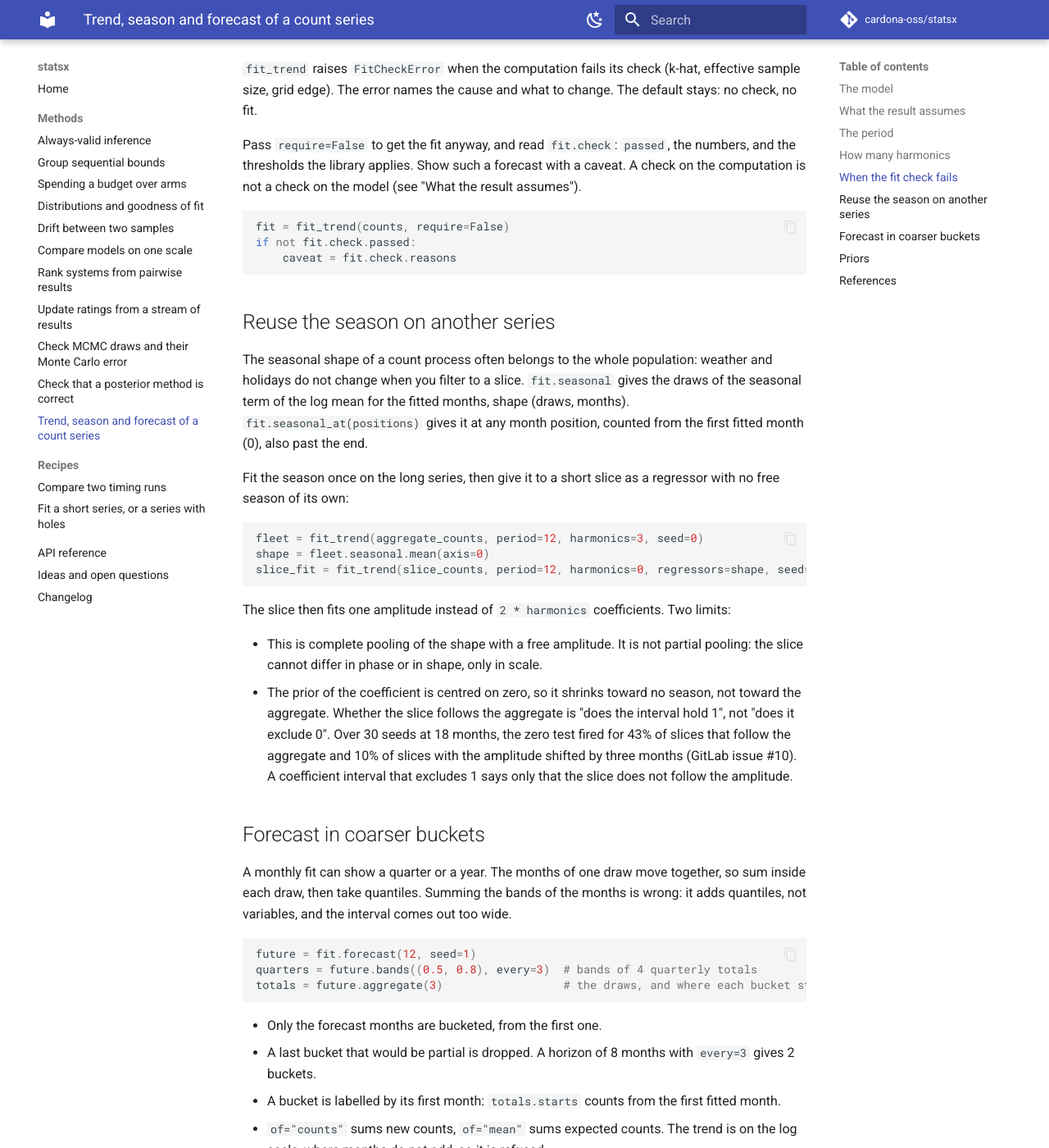
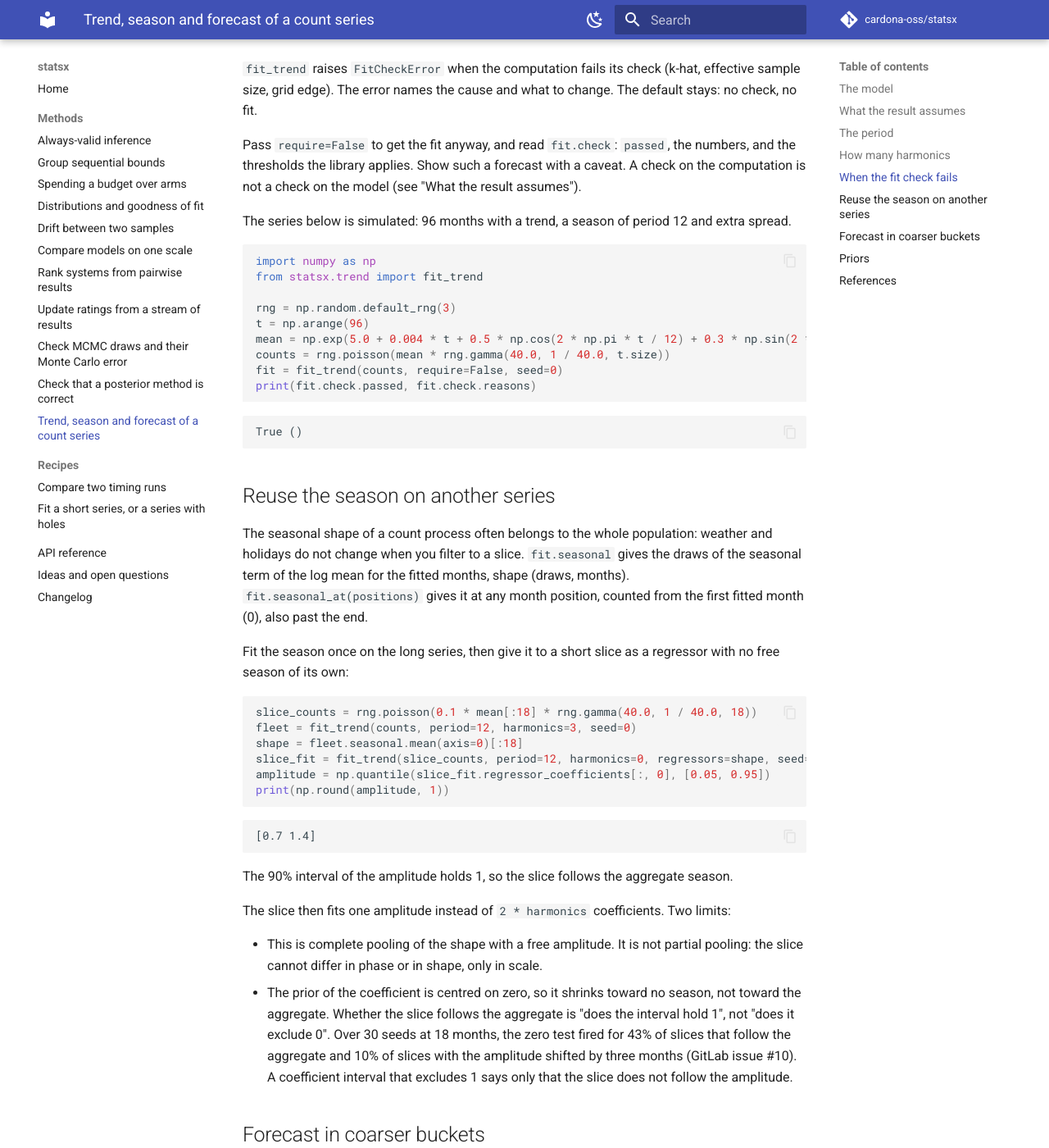
Before and after one commit to jorgeecardona/statsx, an MkDocs documentation site: the page built from docs/methods/trend.md, in a window 1280 px wide and 1400 px high, scrolled down 1641 px. Shown: the whole window at 82% size. Built offline with MkDocs 1.6.1 and Material for MkDocs 9.7.7, drawn with Linux system fonts in a browser that asks for light colours; comment, search, counter and statistics services are not loaded; some of the changed text lies outside the part shown.

Commit message:
docs: every python example in the README and methods pages runs and shows its output (trend, Elo), one namespace per page

````diff
--- a/docs/methods/trend.md
+++ b/docs/methods/trend.md
@@ -60,10 +60,22 @@ Pass `require=False` to get the fit anyway, and read `fit.check`: `passed`, the
 thresholds the library applies. Show such a forecast with a caveat. A check on the computation is
 not a check on the model (see "What the result assumes").
 
+The series below is simulated: 96 months with a trend, a season of period 12 and extra spread.
+
 ```python
-fit = fit_trend(counts, require=False)
-if not fit.check.passed:
-    caveat = fit.check.reasons
+import numpy as np
+from statsx.trend import fit_trend
+
+rng = np.random.default_rng(3)
+t = np.arange(96)
+mean = np.exp(5.0 + 0.004 * t + 0.5 * np.cos(2 * np.pi * t / 12) + 0.3 * np.sin(2 * np.pi * t / 12))
+counts = rng.poisson(mean * rng.gamma(40.0, 1 / 40.0, t.size))
+fit = fit_trend(counts, require=False, seed=0)
+print(fit.check.passed, fit.check.reasons)
+```
+
+```text
+True ()
 ```
 
 ## Reuse the season on another series
@@ -77,10 +89,19 @@ Fit the season once on the long series, then give it to a short slice as a regre
 season of its own:
 
 ```python
-fleet = fit_trend(aggregate_counts, period=12, harmonics=3, seed=0)
-shape = fleet.seasonal.mean(axis=0)
+slice_counts = rng.poisson(0.1 * mean[:18] * rng.gamma(40.0, 1 / 40.0, 18))
+fleet = fit_trend(counts, period=12, harmonics=3, seed=0)
+shape = fleet.seasonal.mean(axis=0)[:18]
 slice_fit = fit_trend(slice_counts, period=12, harmonics=0, regressors=shape, seed=0)
+amplitude = np.quantile(slice_fit.regressor_coefficients[:, 0], [0.05, 0.95])
+print(np.round(amplitude, 1))
 ```
+
+```text
+[0.7 1.4]
+```
+
+The 90% interval of the amplitude holds 1, so the slice follows the aggregate season.
 
 The slice then fits one amplitude instead of `2 * harmonics` coefficients. Two limits:
 
@@ -102,6 +123,13 @@ variables, and the interval comes out too wide.
 future = fit.forecast(12, seed=1)
 quarters = future.bands((0.5, 0.8), every=3)  # bands of 4 quarterly totals
 totals = future.aggregate(3)                  # the draws, and where each bucket starts
+print(quarters[1].lower.round(-1), quarters[1].upper.round(-1))
+print(totals.starts, totals.draws.shape)
+```
+
+```text
+[1090.  640.  360.  630.] [1470.  890.  510.  890.]
+[ 96  99 102 105] (2000, 4)
 ```
 
 - Only the forecast months are bucketed, from the first one.
````
Also changed, not shown: docs/methods/pairwise.md (+24 -15 lines), 2 other files.
